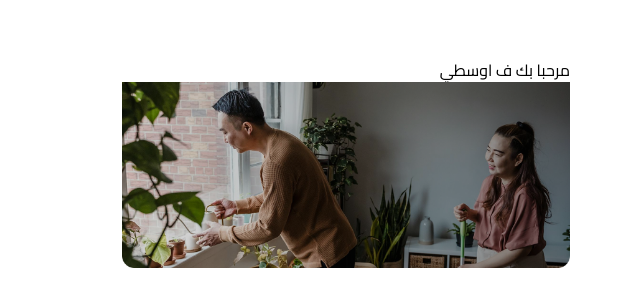
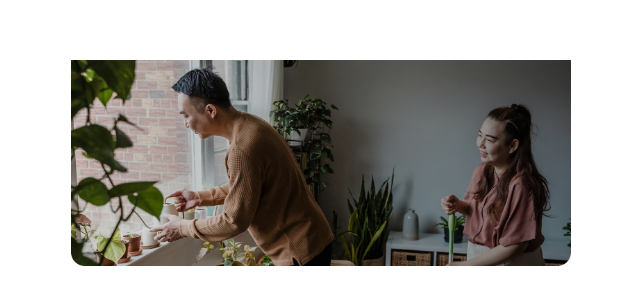
Before and after one commit to Sohailahesham/osta-frontend, a Next.js app: page /home in a window 1280 px wide. Shown: the part 237-544 px from the top of the page, without its empty margins (319-959 px from the left). Built offline with nearby package versions, Linux system fonts and the light colour scheme.

Commit message:
Add user main flow

```diff
--- a/src/components/sections/home/HeroSection.tsx
+++ b/src/components/sections/home/HeroSection.tsx
@@ -6,14 +6,13 @@ import heroImage from "@/assets/images/hero-bg.png";
 export default function HeroSection() {
   return (
     <section className="">
-        <h1>مرحبا بك ف اوسطي</h1>
-        <div className="w-full max-w-md">
+        <div className="">
           <Image
             src={heroImage}
             alt="Hero"
             width={500}
             height={500}
-            className="w-full h-auto object-contain"
+            className=""
           />
         </div>
     </section>
```
